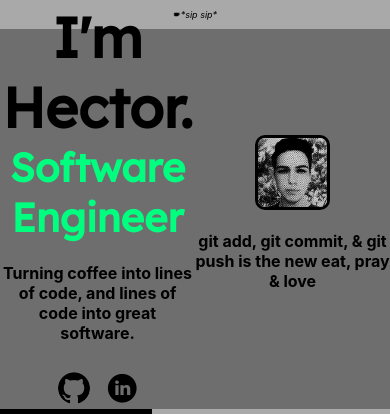
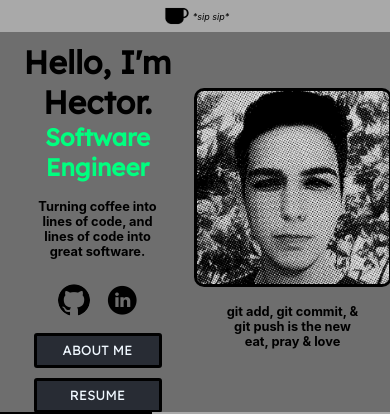
Before and after one commit to hekmaflo/my-portfolio, a React (Create React App) app in the folder my-portfolio/: page / in a window 390 px wide. Shown: the top 414 px of the page. Built offline with nearby package versions, Linux system fonts and the light colour scheme.

Commit message:
responsive design for about me section

```diff
--- a/my-portfolio/src/App.css
+++ b/my-portfolio/src/App.css
@@ -43,7 +43,7 @@
 
 .about-me-text {
   font-family: "Lexend", sans-serif;
-  font-size: 3.5em;
+  font-size: 3.5rem;
   letter-spacing: 0;
   margin: 0;
   padding: 0;
@@ -62,6 +62,22 @@
   color: springgreen;
 }
 
+@media only screen and (max-width: 600px) {
+  .about-me-text {
+    font-size: 2rem;
+    padding-top: 1rem;
+  }
+
+  .about-me-text-sub {
+    font-size: 1.5rem;
+  }
+
+  h4 {
+    font-size: 0.8rem;
+    width: 70%;
+  }
+}
+
 .contain {
   display: flex;
   align-items: center;
@@ -73,7 +89,7 @@
 }
 
 .profile-pic {
-  width: 35%;
+  width: 12em;
   margin-top: 5%;
   border-style: solid;
   border-color: black;
@@ -92,7 +108,7 @@
 }
 
 .logo-small {
-  width: 2%;
+  width: 2rem;
 }
 
 .logo-nav {
@@ -132,7 +148,7 @@
 }
 
 .button {
-  width: 120px;
+  width: 8rem;
   height: 35px;
   border-style: solid;
   border-color: black;
```
